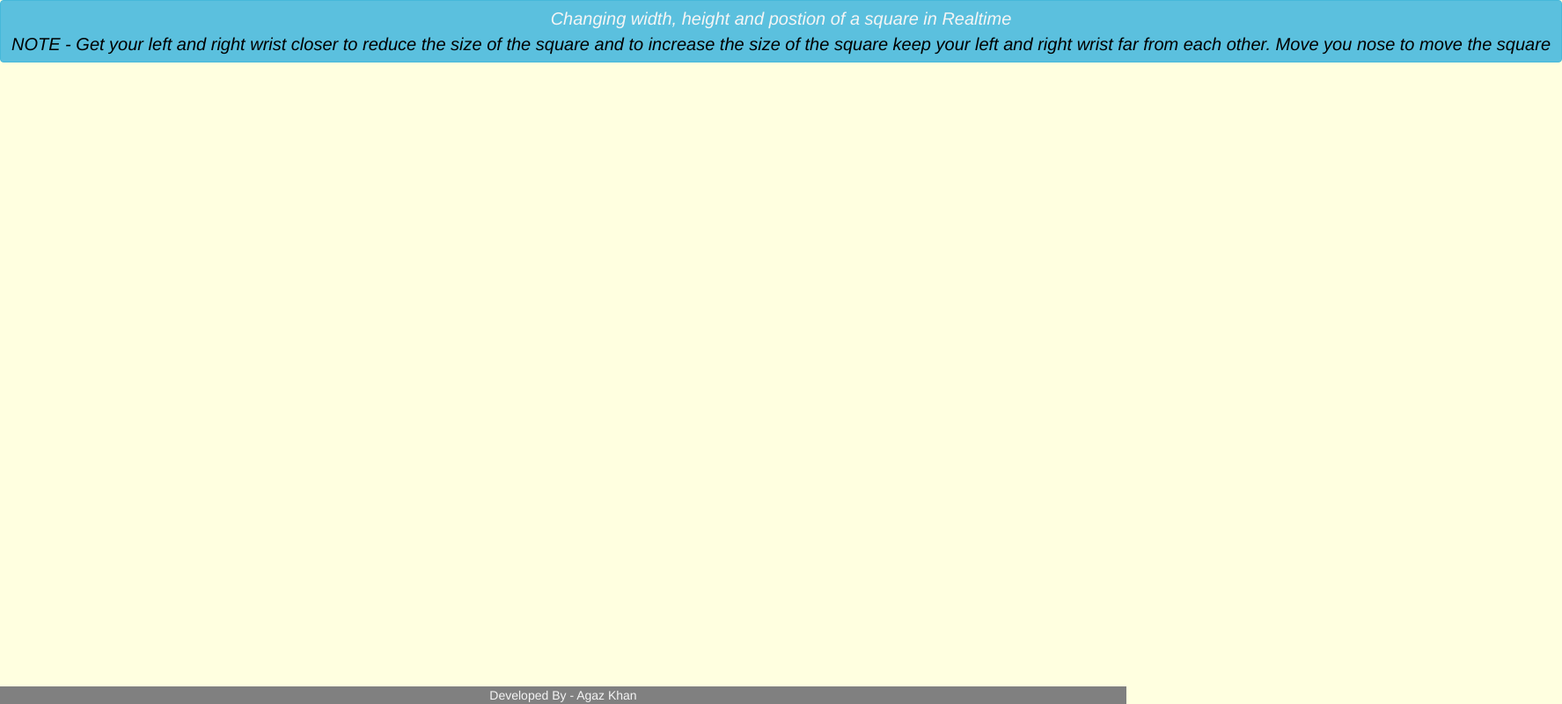
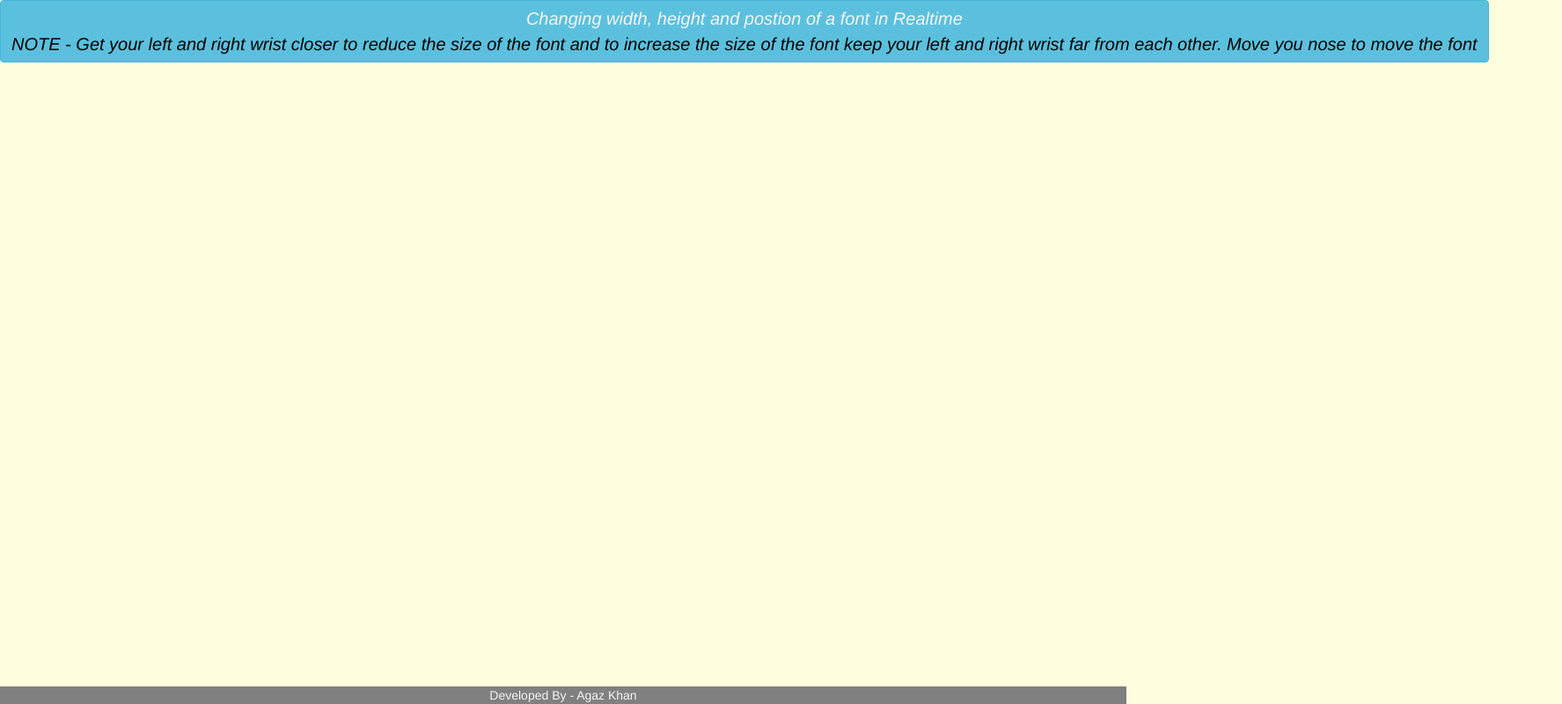
Before and after one commit to 56778gdagk/font_manipulator, a plain HTML site: page index.html in a window 1280 px wide. Shown: the whole page at 88% size, 1775 px wide, since content can reach past the window. Drawn offline with nearby package versions, Linux system fonts and the light colour scheme.

Commit message:
Add files via upload

```diff
--- a/index.html
+++ b/index.html
@@ -18,12 +18,12 @@
 
         <center>
 
-         <h3 class="btn btn-info heading">Changing width, height and postion of a square in Realtime
+         <h3 class="btn btn-info heading">Changing width, height and postion of a font in Realtime
              <br>
              <span class="note">NOTE - Get your left and right wrist closer
-                to reduce the size of the square and to increase the size of
-                the square keep your left and right wrist far from each other.
-                Move you nose to move the square</span>
+                to reduce the size of the font and to increase the size of
+                the font keep your left and right wrist far from each other.
+                Move you nose to move the font</span>
                 <br>
          </h3>
 
```
